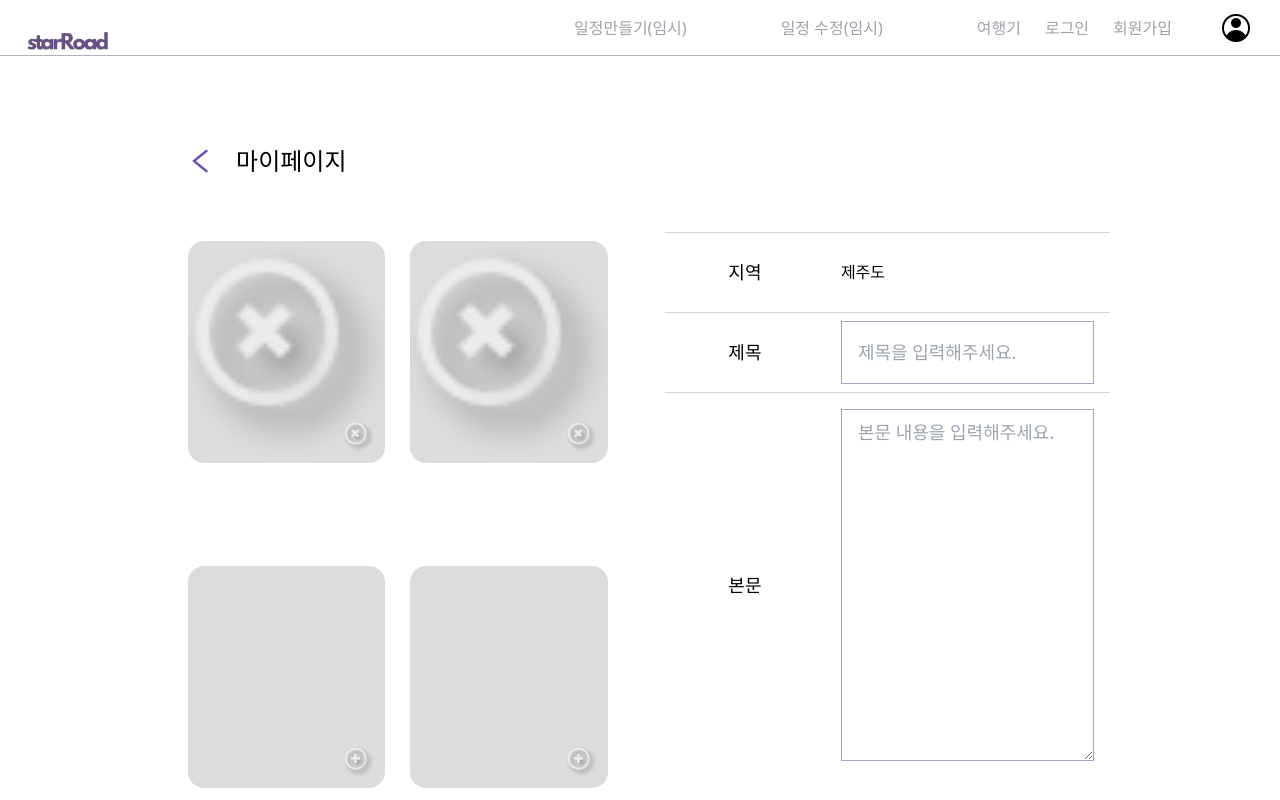
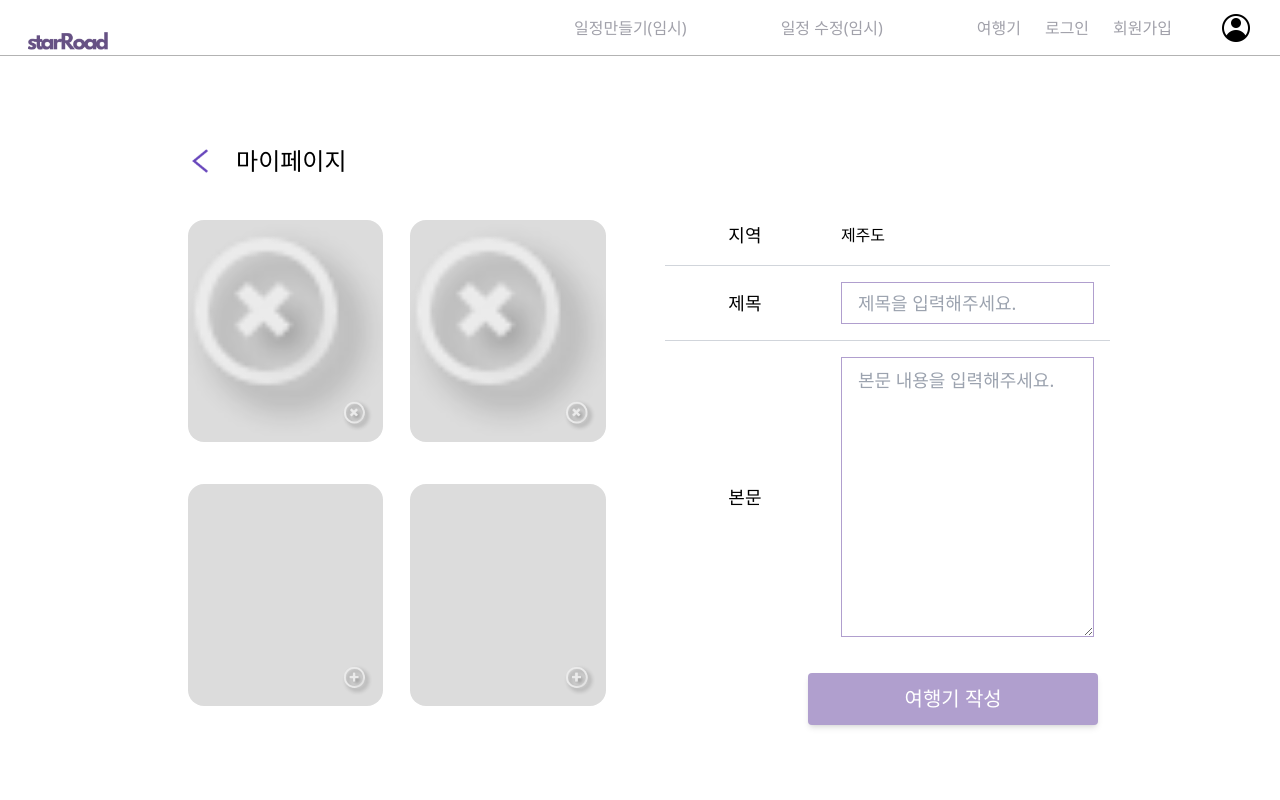
Before and after one commit to kimcodud/elice-gitlab-mirroring, a React (Vite) app: page /travelWritePage in a window 1280 px wide. Shown: the top 800 px of the page. Built offline with nearby package versions, Linux system fonts and the light colour scheme.

Commit message:
Design: CSS 변경

```diff
--- a/src/components/TravelWritePage/TravelWritePage.jsx
+++ b/src/components/TravelWritePage/TravelWritePage.jsx
@@ -1,18 +1,18 @@
 import React, { useState, useEffect } from "react";
 import axios from "axios";
-import addButton from '../../assets/addIcon.png';
-import deletButton from '../../assets/deletIcon.png';
-import goBackIcon from '../../assets/goBackIcon.png';
+import addButton from "../../assets/addIcon.png";
+import deletButton from "../../assets/deletIcon.png";
+import goBackIcon from "../../assets/goBackIcon.png";
 
 const userImage = [deletButton, deletButton]; // 더미데이터
 
 function TravelWrite() {
   const [selectImages, setSelectImages] = useState([]);
-  const [title, setTittle] = useState('');
-  const [content, setContent] = useState('');
+  const [title, setTittle] = useState("");
+  const [content, setContent] = useState("");
   useEffect(() => {
-    setSelectImages(prevImages => {
-      const initialImages =[];
+    setSelectImages((prevImages) => {
+      const initialImages = [];
       for (let i = 0; i < userImage.length; i++) {
         initialImages[i] = userImage[i];
       }
@@ -21,7 +21,7 @@ function TravelWrite() {
   }, []);
 
   const handleImageDelete = (index) => {
-    setSelectImages(prevImages => prevImages.filter((_, i) => i !== index));
+    setSelectImages((prevImages) => prevImages.filter((_, i) => i !== index));
   };
 
   const handleBoxClick = (index) => {
@@ -39,7 +39,9 @@ function TravelWrite() {
     const reader = new FileReader();
     reader.onload = () => {
       const imageUrl = reader.result;
-      setSelectImages(prevImages => [...prevImages, imageUrl].filter(Boolean));
+      setSelectImages((prevImages) =>
+        [...prevImages, imageUrl].filter(Boolean)
+      );
     };
     reader.readAsDataURL(file);
   };
@@ -65,29 +67,52 @@ function TravelWrite() {
 
   return (
     <form onSubmit={handleSubmit}>
-      <div className="flex justify-center items-center p-16" style={{ height: 'calc(100vh - 7rem)' }}>
+      <div
+        className="flex justify-center items-center p-16"
+        style={{ height: "calc(100vh - 3.5rem)" }}
+      >
         <div className="grid grid-cols-2 gap-8 w-4/5 h-full">
-        <div style={{ width: '100%', height: '100%', margin: '2%' }}>
-          <a href="/mypage" className="flex flex-row items-center w-40 h-16 mb-12 "  style={{ cursor: 'pointer' }} onClick={''}>
-            <img src={goBackIcon} className="w-6 h-6 mr-6" alt="go back to mypage" />
+          <div style={{ width: "100%", height: "100%", margin: "2%" }}>
+            <a
+              href="/mypage"
+              className="flex flex-row items-center w-40 h-16 mb-3"
+              style={{ cursor: "pointer" }}
+            >
+              <img
+                src={goBackIcon}
+                className="w-6 h-6 mr-6"
+                alt="go back to mypage"
+              />
               <span className="text-2xl">마이페이지</span>
             </a>
-          <div className="grid grid-cols-2 grid-rows-2 w-full" style={{ height: 'calc(100% - 5.5rem)' }}>
+            <div
+              className="grid grid-cols-2 grid-rows-2 w-full items-center"
+              style={{ height: "calc(100% - 5.5rem)" }}
+            >
               {[...Array(4)].map((_, index) => (
                 <div
                   key={index}
-                className={`imageBox flex justify-center items-center h-0 relative cursor-pointer overflow-hidden rounded-2xl
-                ${selectImages[index] ? '' : 'emptyImage'}`}
-                style={{width: 'calc(95% - 14px)', paddingBottom: '100%', backgroundColor: '#DCDCDC'}}
+                  className={`imageBox flex justify-center items-center mb-3 h-0 relative cursor-pointer overflow-hidden rounded-2xl
+                ${selectImages[index] ? "" : "emptyImage"}`}
+                  style={{
+                    width: "calc(95% - 1rem)",
+                    paddingBottom: "100%",
+                    backgroundColor: "#DCDCDC",
+                  }}
                   onClick={() => handleImageClick(index)}
                 >
                   {selectImages[index] && (
                     <div>
-                    <img src={selectImages[index]} alt={`Image ${index + 1}`} className="absolute top-0 left-0 w-full h-full object-cover" />
+                      <img
+                        src={selectImages[index]}
+                        alt={`Image ${index + 1}`}
+                        className="absolute top-0 left-0 w-full h-full object-cover"
+                      />
                       <img
                         src={deletButton}
                         onClick={() => handleImageDelete(index)}
-                      className='absolute bottom-0 right-0 object-cover w-1/6' style={{transform: 'translate(-30%, -30%)'}}
+                        className="absolute bottom-0 right-0 object-cover w-1/6"
+                        style={{ transform: "translate(-30%, -30%)" }}
                       />
                     </div>
                   )}
@@ -100,45 +125,58 @@ function TravelWrite() {
                         onChange={(event) => handleImageUpload(event, index)}
                         onClick={(event) => event.stopPropagation()}
                       />
-                    <img className='absolute bottom-0 right-0 object-cover w-1/6' style={{transform: 'translate(-30%, -30%)'}}
-                    src={addButton} alt="Add Image" />
+                      <img
+                        className="absolute bottom-0 right-0 object-cover w-1/6"
+                        style={{ transform: "translate(-30%, -30%)" }}
+                        src={addButton}
+                        alt="Add Image"
+                      />
                     </div>
                   )}
                 </div>
               ))}
             </div>
           </div>
-        <div className="flex flex-col justify-between items-end w-full h-full" style={{ margin: '2%' }}>
-          <div className="flex flex-col w-full mt-6">
-            <div className="grid grid-cols-[10rem,1fr] justify-center items-center w-full border-b border-gray-300 h-20 ">
-              <div className="py-2 px-4 text-lg font-normal justify-self-center "></div>
-              {/* <div className="py-2 px-4 text-right">토글</div> */}
+          <div
+            className="flex flex-col justify-between items-end w-full h-full"
+            style={{ margin: "2%" }}
+          >
+            <div className="flex flex-col mt-6 w-full h-full">
+              <div className="grid grid-cols-[10rem,1fr] justify-center items-center w-full h-1/6 ">
+                {/* <div className="py-2 px-4 text-lg font-normal justify-self-center "></div>
+                <div className="py-2 px-4 text-right">토글</div> */}
               </div>
-            <div className="grid grid-cols-[10rem,1fr] justify-center items-center w-full border-b border-gray-300 h-20 ">
-              <div className="py-4 px-4 text-lg font-normal justify-self-center select-none">지역</div>
+              <div className="grid grid-cols-[10rem,1fr] justify-center items-center w-full border-b border-gray-300 h-1/6">
+                <div className="py-4 px-4 text-lg font-normal justify-self-center select-none">
+                  지역
+                </div>
                 <div className="py-2 px-4 select-none">제주도</div>
               </div>
-            <div className="grid grid-cols-[10rem,1fr] justify-center items-center w-full border-b border-gray-300 h-20 ">
-              <div className="py-2 px-4 text-lg font-normal justify-self-center select-none">제목</div>
-              <div className="h-full py-2 px-4">
+              <div className="grid grid-cols-[10rem,1fr] justify-center items-center w-full border-b border-gray-300 h-1/6">
+                <div className="p-4 text-lg font-normal justify-self-center select-none">
+                  제목
+                </div>
+                <div className="h-full p-4">
                   <input
                     type="text"
-                  onChange={handleTittleChange}//임시
+                    onChange={handleTittleChange} //임시
                     value={title} //임시
                     placeholder="제목을 입력해주세요."
-                  style={{ border: '1px solid #B09FCE' }}
+                    style={{ border: "1px solid #B09FCE" }}
                     className="w-full h-full text-lg px-4 py-2  hide-input-focus outline-none"
                   />
                 </div>
               </div>
-            <div className="grid grid-cols-[10rem,1fr] justify-center items-center w-full h-96">
-              <div className="py-2 px-4 text-lg font-normal justify-self-center select-none">본문</div>
-              <div className="h-full py-4 px-4 ">
+              <div className="grid grid-cols-[10rem,1fr] justify-center items-center w-full h-full">
+                <div className="py-2 px-4 text-lg font-normal justify-self-center select-none">
+                  본문
+                </div>
+                <div className="h-full p-4">
                   <textarea
-                  onChange={handleContentChange}//임시
+                    onChange={handleContentChange} //임시
                     value={content} //임시
                     placeholder="본문 내용을 입력해주세요."
-                  style={{ border: '1px solid #B09FCE' }}
+                    style={{ border: "1px solid #B09FCE" }}
                     className="w-full h-full text-lg px-4 py-2  hide-input-focus outline-none"
                   />
                 </div>
@@ -147,8 +185,8 @@ function TravelWrite() {
             <input
               type="submit"
               value="여행기 작성"
-            style={{ background: '#B09FCE' }}
-            className="mt-5 px-24 py-3 text-white text-xl font-bold rounded shadow-md"
+              style={{ background: "#B09FCE" }}
+              className="my-5 mx-3 px-24 py-3 text-white text-xl font-bold rounded shadow-md"
             />
           </div>
         </div>
```
Lines whose indentation alone changed are shown as unchanged.
